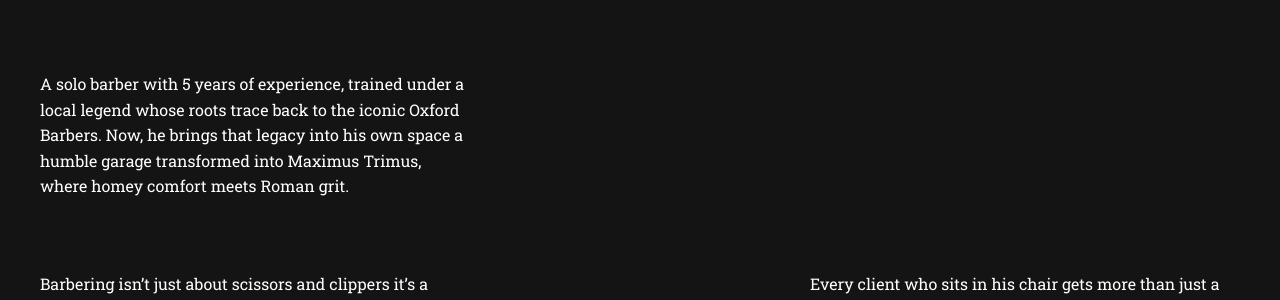
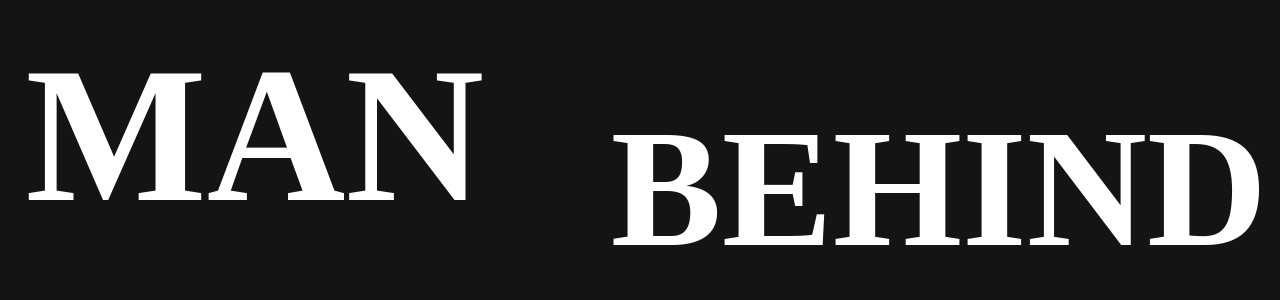
Before and after one commit to Gelor08/Maximus-Trimus, a React (Vite) app: page / in a window 1280 px wide. Shown: the part 2497-2797 px from the top of the page. Built offline with nearby package versions, Linux system fonts and the light colour scheme.

Commit message:
fixed the z index issues

```diff
--- a/src/pages/mainPage.css
+++ b/src/pages/mainPage.css
@@ -257,6 +257,9 @@
 }
 
 .barber-section1 {
+    position: relative;
+    min-height: 300vh;
+    width: 100vw;
     background-color: #000;
     display: flex;
     justify-content: center;
@@ -287,8 +290,7 @@
 }
 
 .barber-text-overlay {
-    position: relative;
-    z-index: 1;
+    position: absolute;
     width: 100%;
     height: 100%;
 }
@@ -338,16 +340,18 @@
     display: flex;
     justify-content: center;
     align-items: center;
-    z-index: 3;
+    z-index: 5;
 }
 
 .barber-scroll-content {
     position: relative;
     width: 100%;
-    z-index: 2;
+    z-index: 4;
+
 }
 
 .barber-content-slide {
+    position: relative;
     height: calc(100vh - 70px);
     width: 100%;
     display: flex;
@@ -356,6 +360,11 @@
     background-color: "rgba(20, 20, 20, 1)";
     padding: 2rem 0;
     box-sizing: border-box;
+    background-color: transparent;
+}
+
+.slide-1 {
+    z-index: 10;
 }
 
 .slide-2 {
@@ -364,6 +373,10 @@
     z-index: 1;
 }
 
+.slide-3 {
+    align-items: center;
+    background-color: #141414;
+}
 
 .bio-text-grid {
     display: grid;
@@ -397,10 +410,7 @@
     margin-bottom: 60%;
 }
 
-.slide-3 {
-    align-items: center;
-    background-color: #141414;
-}
+
 
 .stats-grid {
     display: grid;
--- a/src/pages/mainPage.jsx
+++ b/src/pages/mainPage.jsx
@@ -31,7 +31,7 @@
   return (
       <div className="main-container">
         <div className="opaque-content-wrapper">
-          <div className="navbar">
+          <div className={`navbar ${isVisible ? 'navbar--visible' : 'navbar--hidden'}`}>
             <div className="logo">
               <img src="/images/mainlogo.png" alt="Maximus Trimus Logo" />
             </div>
```
